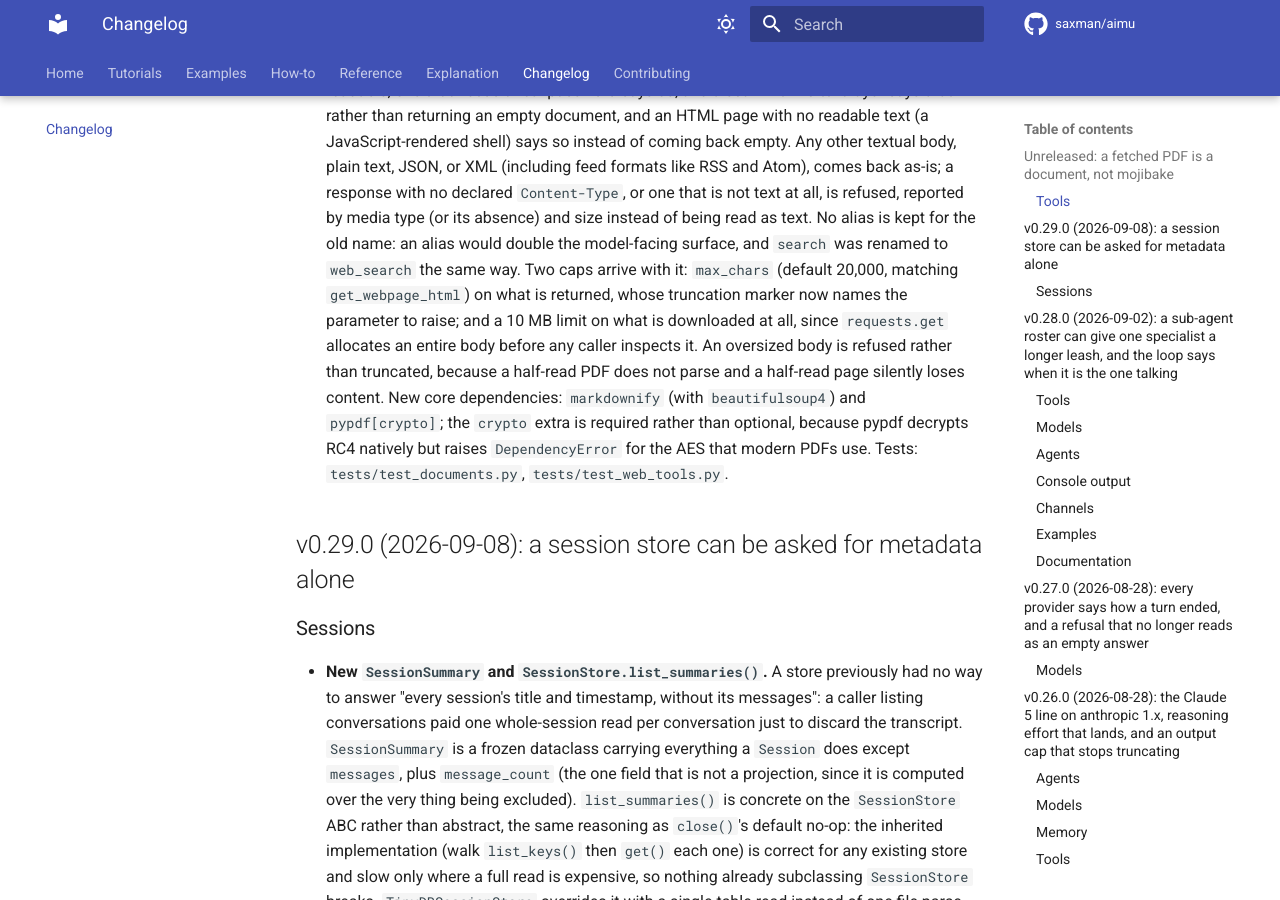
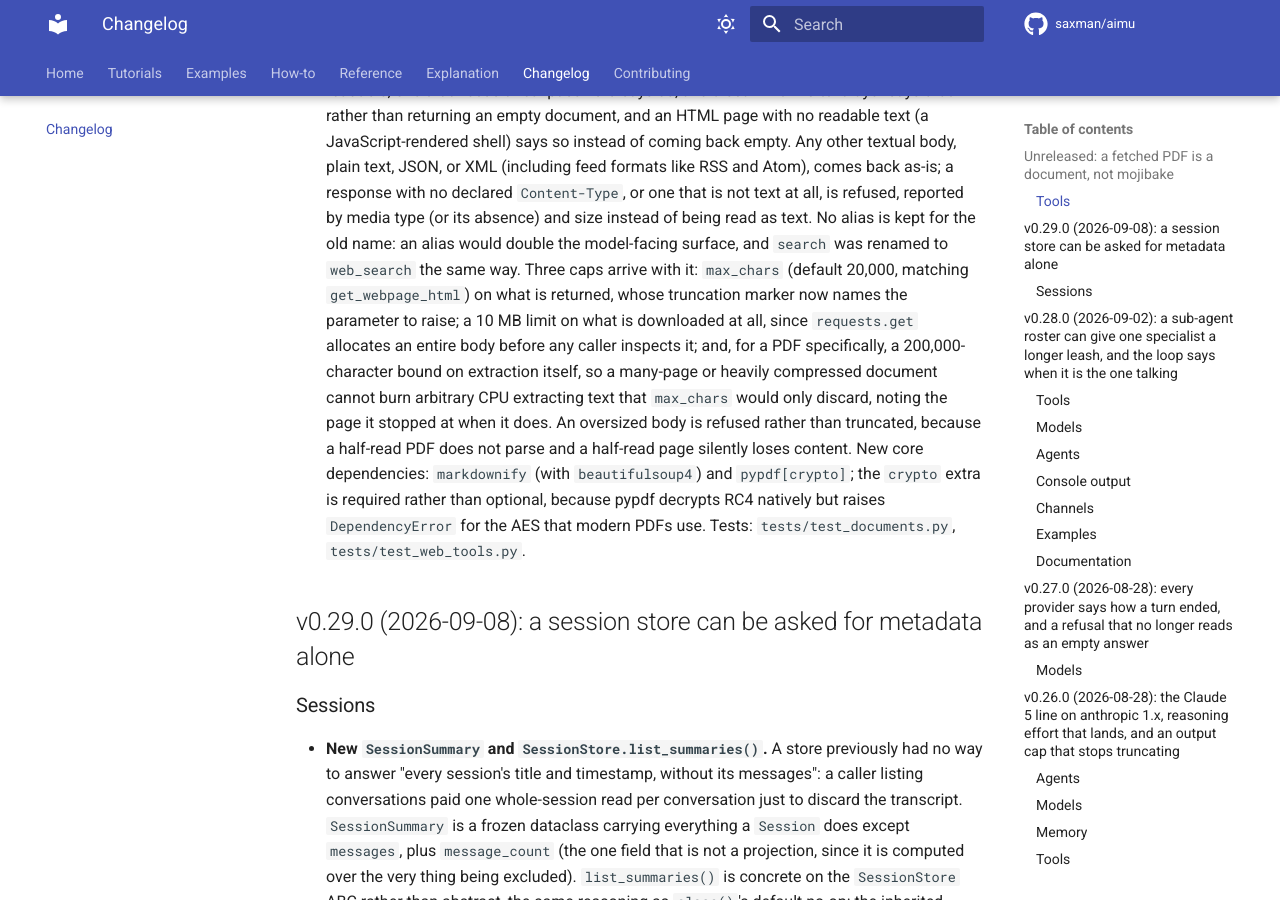
Before and after one commit to saxman/aimu, an MkDocs documentation site: the page built from docs/changelog.md, in a window 1280 px wide and 900 px high, scrolled down 631 px. Built offline with MkDocs 1.6.1 and Material for MkDocs 9.7.7, drawn with Linux system fonts in a browser that asks for light colours; comment, search, counter and statistics services are not loaded.

Commit message:
docs(tools): correct three wording claims and one missing early-stop note
CLAUDE.md described the JSON/XML suffix rule too narrowly ("any
application/*+json or application/*+xml"), when the code's
_TEXTUAL_NON_TEXT_SUFFIXES check applies to any top-level type
(image/svg+xml classifies as text too). Reworded to say what the code does;
no behavior change.

A comment above _TEXTUAL_NON_TEXT_CONTENT_TYPES claimed
examples/news-summarizer "depends on the feed formats specifically," which
isn't borne out: that example reaches SearXNG through its own requests call,
and its only feed exposure is incidental. Reworded to a claim a reader can
verify: JSON and the XML feed formats are structured text, and an agent doing
research routinely meets a JSON API or an RSS feed.

pdf_to_markdown's "extraction stopped early" note was appended to the end of
the returned Markdown, but get_web_content truncates to max_chars (default
20,000) while the extraction bound is 200,000, so at any default call the
note never reached the model. Prepending it instead survives truncation;
ordinary documents (no early stop) are unaffected, since the insert only runs
on the early-stop path. Also fixed the note's advice, which suggested asking
about a specific page or section, an affordance this tool (url, max_chars
only) does not have; it now just says extraction stopped at page N and later
pages are missing.

CHANGELOG's Unreleased entry didn't mention the 200,000-character PDF
extraction bound at all, and had an orphan line break from an earlier reflow
("Two caps arrive with it: `max_chars` (default" / "20,000, matching...").
Rewrapped the paragraph and added the bound as a third cap.

```diff
--- a/CHANGELOG.md
+++ b/CHANGELOG.md
@@ -25,11 +25,13 @@
   `Content-Type`, or one that is not text at all, is refused, reported by media type (or its
   absence) and size instead of being read as text. No alias is kept for the old name: an alias
   would double the model-facing surface, and `search` was renamed to `web_search` the same way.
-  Two caps arrive with it: `max_chars` (default
-  20,000, matching `get_webpage_html`) on what is returned, whose truncation marker now names the
-  parameter to raise; and a 10 MB limit on what is downloaded at all, since `requests.get` allocates
-  an entire body before any caller inspects it. An oversized body is refused rather than truncated,
-  because a half-read PDF does not parse and a half-read page silently loses content. New core
+  Three caps arrive with it: `max_chars` (default 20,000, matching `get_webpage_html`) on what is
+  returned, whose truncation marker now names the parameter to raise; a 10 MB limit on what is
+  downloaded at all, since `requests.get` allocates an entire body before any caller inspects it;
+  and, for a PDF specifically, a 200,000-character bound on extraction itself, so a many-page or
+  heavily compressed document cannot burn arbitrary CPU extracting text that `max_chars` would only
+  discard, noting the page it stopped at when it does. An oversized body is refused rather than
+  truncated, because a half-read PDF does not parse and a half-read page silently loses content. New core
   dependencies: `markdownify` (with `beautifulsoup4`) and `pypdf[crypto]`; the `crypto` extra is
   required rather than optional, because pypdf decrypts RC4 natively but raises `DependencyError` for
   the AES that modern PDFs use.
```
Also changed, not shown: CLAUDE.md (+1 -1 lines), 3 other files.
